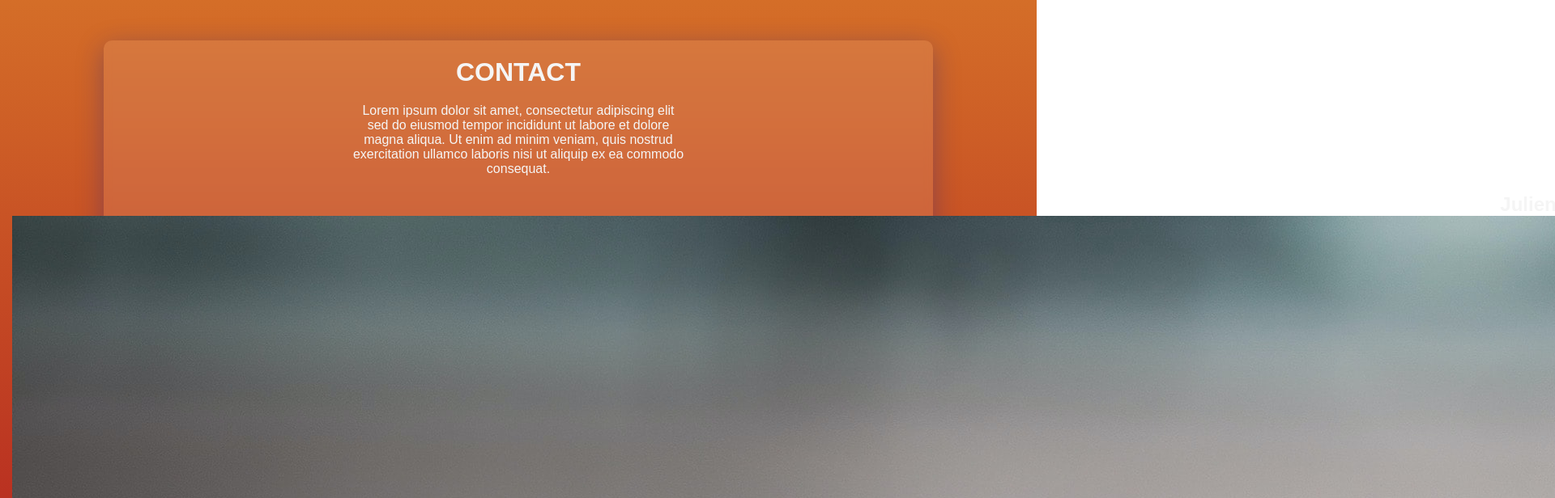
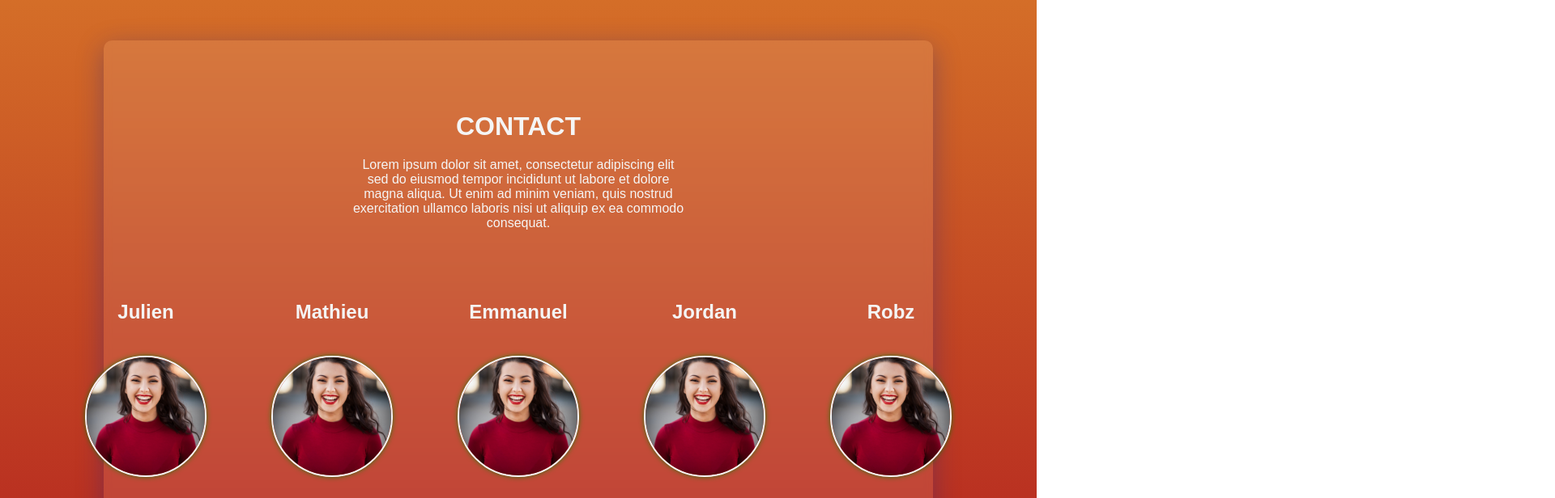
Before and after one commit to mathieuelisa/LetsBeFriends, a React (Create React App) app in the folder lbf/: page /contact in a window 1280 px wide. Shown: the top 616 px of the page at 81% size, 1920 px wide, since content can reach past the window. Built offline with nearby package versions, Linux system fonts and the light colour scheme.

Commit message:
Adding some CSS on contact page

```diff
--- a/lbf/src/Components/Contact/MainContainer/index.js
+++ b/lbf/src/Components/Contact/MainContainer/index.js
@@ -21,7 +21,7 @@ function ContactContainer(){
                     <div className="contact__avatar-profils">
                         <div className="contact__avatar-container">
                            <h2>Julien</h2>
-                                <Avatar className="pipo" />
+                                <Avatar customDiv={"contact__avatar-div"} customImg={"contact__avatar-img"}/>
                                 <div className="contact__avatar-social">
                                     <a href="https://www.linkedin.com/in/julien-maurice"  target="_blank" rel="noreferrer">
                                         <img className="linkedin-logo"  src={linkedin} alt="linkedin" href="http://www.google.com" />
@@ -34,7 +34,7 @@ function ContactContainer(){
 
                         <div className="contact__avatar-container">
                            <h2>Mathieu</h2>
-                           <Avatar />
+                           <Avatar customDiv={"contact__avatar-div"} customImg={"contact__avatar-img"} />
                                 <div className="contact__avatar-social">
                                     <a href="https://www.linkedin.com/in/mathieuelisa/" target="_blank" rel="noreferrer">
                                         <img className="linkedin-logo" src={linkedin} alt="linkedin" />
@@ -47,7 +47,7 @@ function ContactContainer(){
 
                         <div className="contact__avatar-container">
                            <h2>Emmanuel</h2>
-                           <Avatar />
+                           <Avatar customDiv={"contact__avatar-div"} customImg={"contact__avatar-img"} />
                                 <div className="contact__avatar-social">
                                 <a href="www.google.com" target="_blank" rel="noreferrer">
                                     <img className="linkedin-logo"src={linkedin} alt="linkedin" />
@@ -60,7 +60,7 @@ function ContactContainer(){
 
                         <div className="contact__avatar-container">
                            <h2>Jordan</h2>
-                           <Avatar />
+                           <Avatar customDiv={"contact__avatar-div"} customImg={"contact__avatar-img"}/>
                                 <div className="contact__avatar-social">
                                     <a href="https://www.linkedin.com/in/jordan-espitalier-8322a3213/" target="_blank" rel="noreferrer">
                                         <img className="linkedin-logo" src={linkedin} alt="linkedin" />
@@ -73,7 +73,7 @@ function ContactContainer(){
 
                         <div className="contact__avatar-container">
                            <h2>Robz</h2>
-                           <Avatar />
+                           <Avatar customDiv={"contact__avatar-div"} customImg={"contact__avatar-img"} />
                                 <div className="contact__avatar-social">
                                     <a href="https://www.linkedin.com/in/robin-marien-64a571135/" target="_blank" rel="noreferrer">
                                         <img className="linkedin-logo" src={linkedin} alt="linkedin" />
--- a/lbf/src/Components/Contact/MainContainer/styles.scss
+++ b/lbf/src/Components/Contact/MainContainer/styles.scss
@@ -79,9 +79,31 @@
 .linkedin-logo{
     height: 35px;
     cursor: pointer;
+    width: 35px;
 }
 
 .github-logo{
     width: 35px;
     cursor: pointer;
 }
+
+.contact__avatar-div{
+    display: flex;
+    flex-direction: column;
+    width: 30%;
+    height: 60%;
+    padding: 40px;
+    font-family: Arial, Helvetica, sans-serif;
+    color: green;
+    font-size: 0.5em;
+    justify-content: space-around;
+}
+
+.contact__avatar-img{
+    border-radius: 50%;
+    border: 2px solid whitesmoke;
+    height: 150px;
+    width: 150px;
+    object-fit: cover;
+    box-shadow: 0 0 7px -1px;
+}
--- a/lbf/src/Components/Profil/MainContainer/index.js
+++ b/lbf/src/Components/Profil/MainContainer/index.js
@@ -24,7 +24,7 @@ function ProfilContainer(){
                     <p>Description:</p>
 
                     <div className="profil__textContent">
-                        <p className="profil__textContent-text">Salut j'aime les brebis </p>
+                        <textarea type="textarea" className="profil__textContent-text"> Salut j'aime les brebis </textarea>
                     </div>
                 </div>
             </div>
--- a/lbf/src/Components/Profil/MainContainer/styles.scss
+++ b/lbf/src/Components/Profil/MainContainer/styles.scss
@@ -67,5 +67,8 @@
 
     &-text{
         font-size: 0.8em;
+        background: rgba( 255, 255, 255, 0.0 );
+        border: none;
+        resize: none;
     }
 }
--- a/lbf/src/Components/Styledcomponents/Avatar/index.js
+++ b/lbf/src/Components/Styledcomponents/Avatar/index.js
@@ -1,10 +1,14 @@
 import "./styles.scss"
 import avatarMicheline from "../../../assets/Img/micheline.jpg"
 
-function Avatar(){
+function Avatar({customDiv, customImg}){
     return(
-        <div className="profil__container-avatar">
-            <img className="profil__container-pictures" src={avatarMicheline} alt="avatar" />
+        // <div className="profil__container-avatar">
+        //     <img className="profil__container-pictures" src={avatarMicheline} alt="avatar" />
+        // </div>
+
+        <div className={customDiv}>
+            <img className={customImg} src={avatarMicheline} alt="avatar" />
         </div>
     )
 }
```
